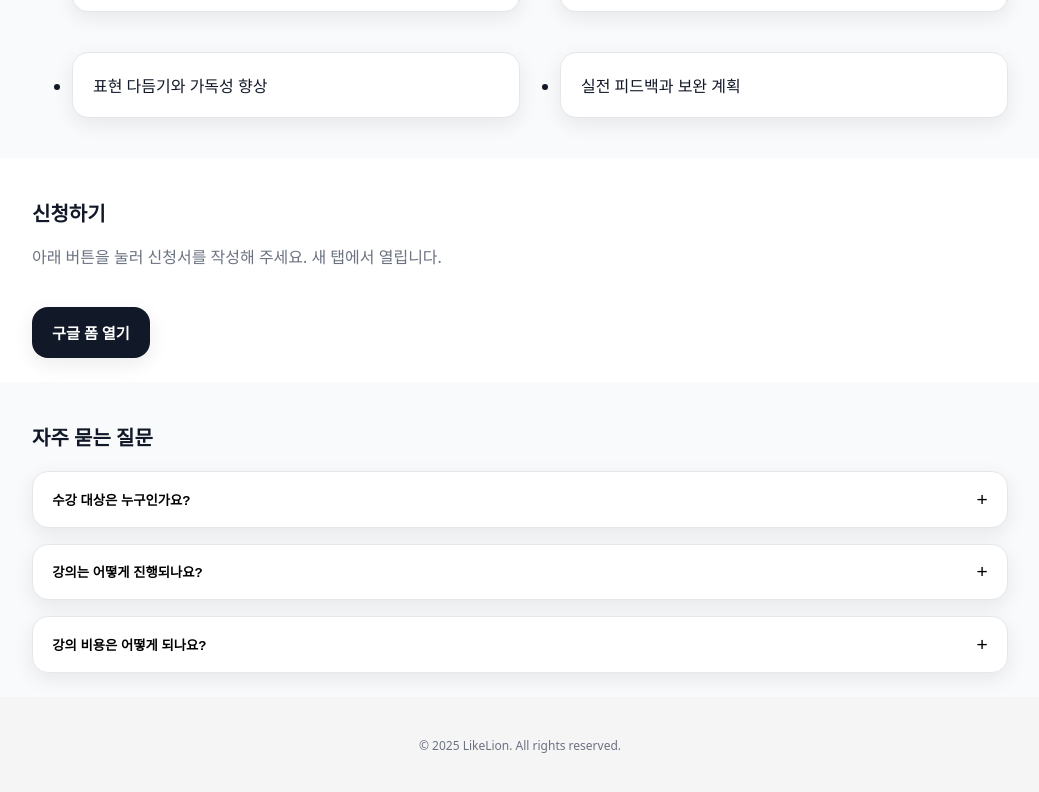
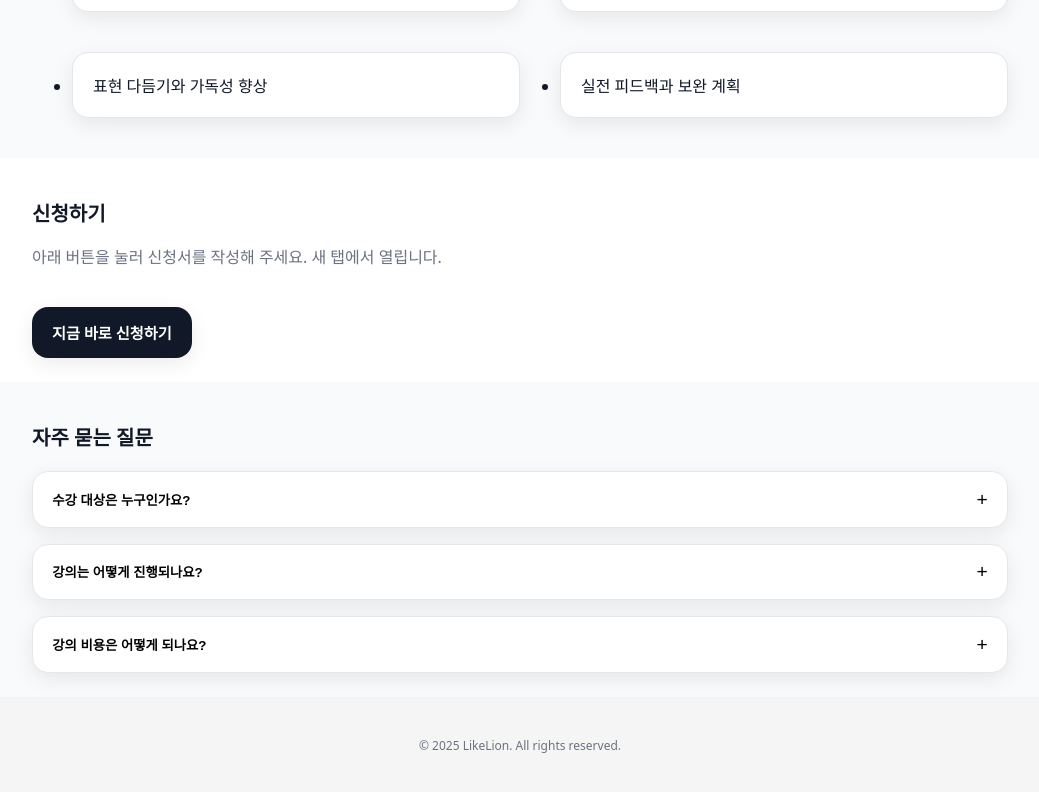
Before and after one commit to sipoon07/harmonium-likelion-v2, a React (Vite) app: page / in a window 1280 px wide. Shown: the part 733-1525 px from the top of the page, without its empty margins (120-1159 px from the left). Built offline with nearby package versions, Linux system fonts and the light colour scheme; the HTML template or start-up script is replaced by a standard one.

Commit message:
update code

```diff
--- a/src/sections/ApplySection.tsx
+++ b/src/sections/ApplySection.tsx
@@ -16,7 +16,7 @@ export default function ApplySection() {
           rel="noopener noreferrer"
           className={styles.submit}
         >
-          구글 폼 열기
+          지금 바로 신청하기
         </a>
       </div>
     </section>
```
